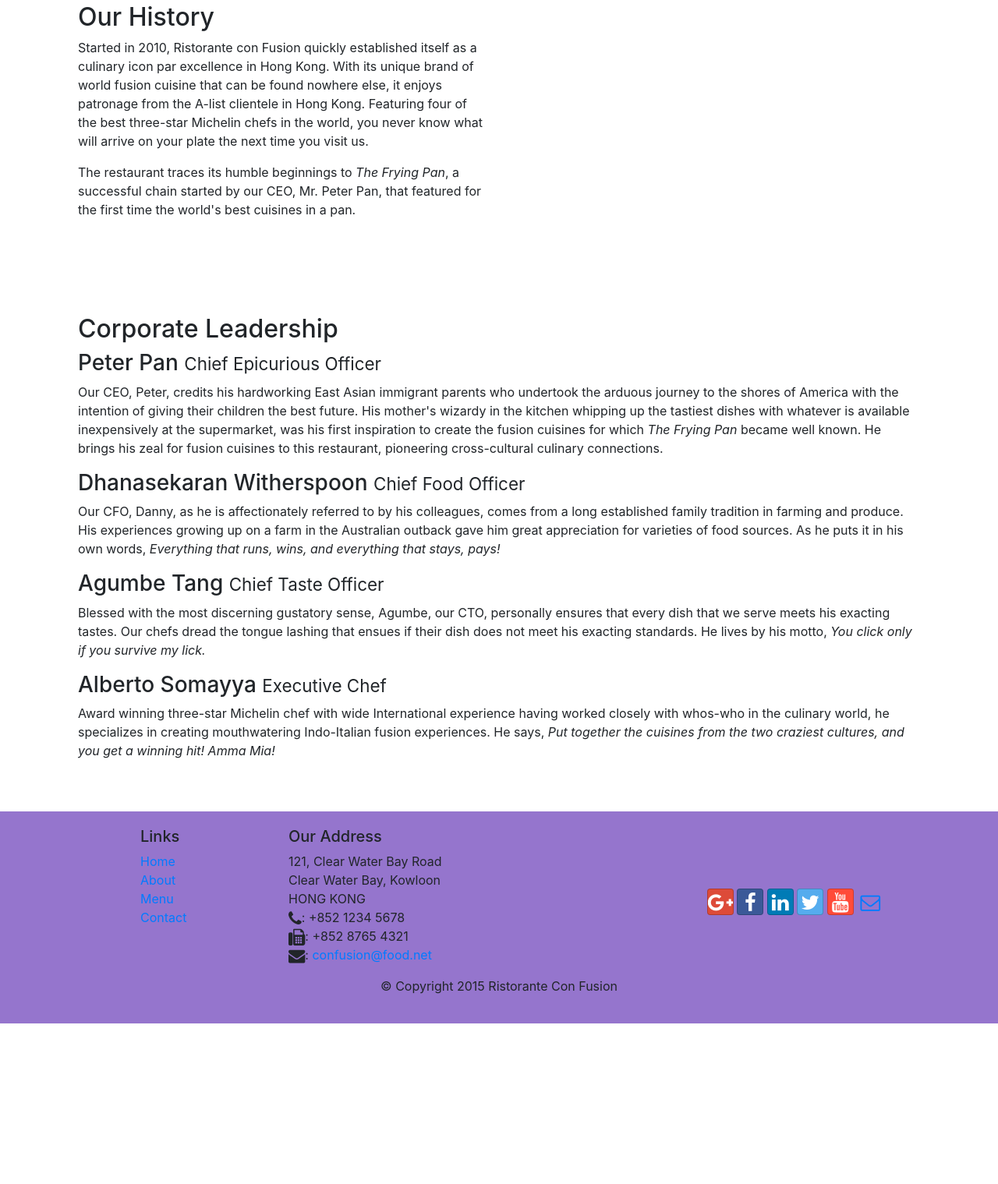
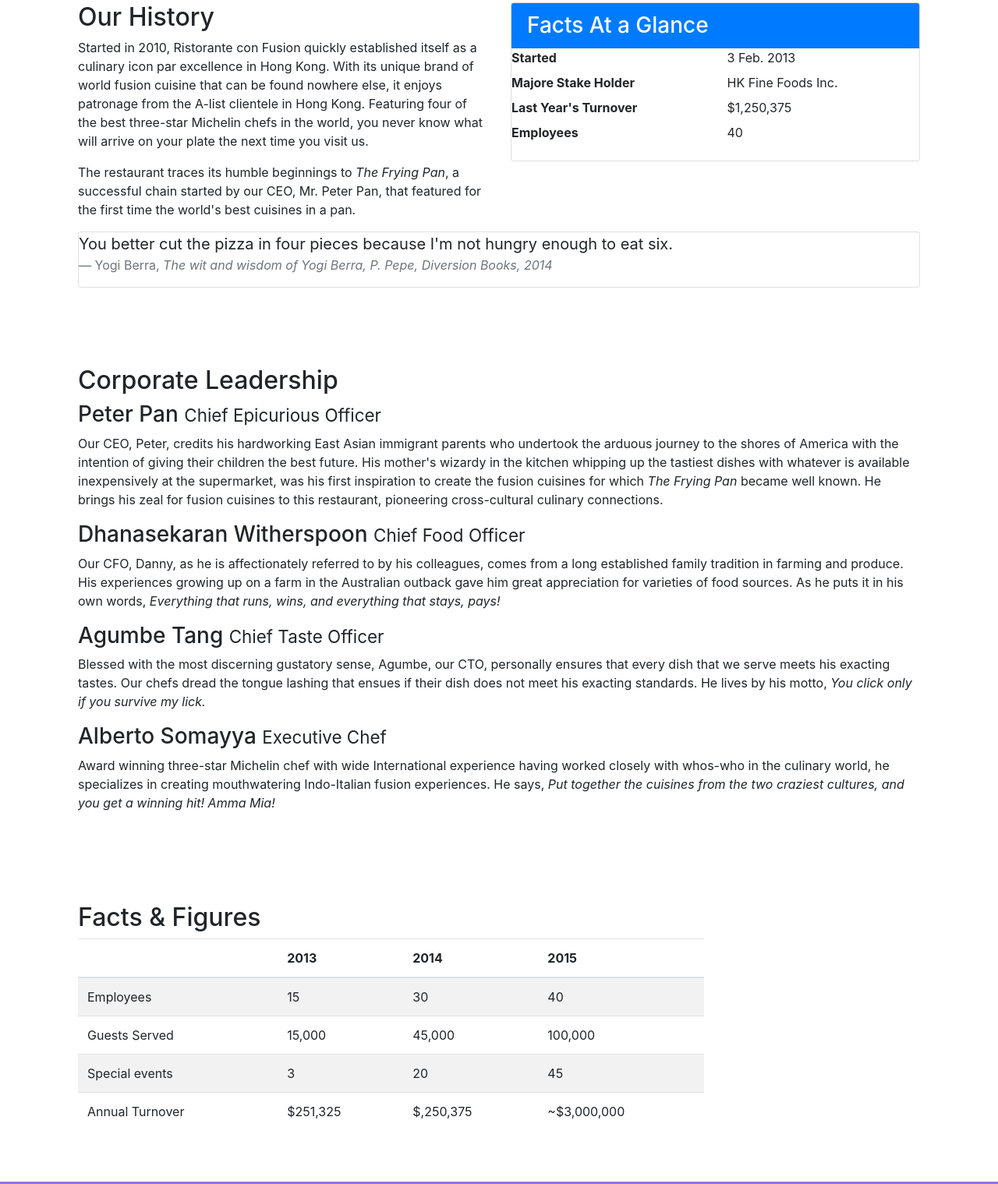
Before and after one commit to fireyose/ConFusion, a website: page aboutus.html in a window 1280 px wide. Shown: the part 488-2007 px from the top of the page at 78% size. Before the commit the page ends 1801 px from the top, so only its background shows below. Drawn offline with nearby package versions, Linux system fonts and the light colour scheme.

Commit message:
Tables and Cards

```diff
--- a/aboutus.html
+++ b/aboutus.html
@@ -68,7 +68,37 @@
                 <p>Started in 2010, Ristorante con Fusion quickly established itself as a culinary icon par excellence in Hong Kong. With its unique brand of world fusion cuisine that can be found nowhere else, it enjoys patronage from the A-list clientele in Hong Kong.  Featuring four of the best three-star Michelin chefs in the world, you never know what will arrive on your plate the next time you visit us.</p>
                 <p>The restaurant traces its humble beginnings to <em>The Frying Pan</em>, a successful chain started by our CEO, Mr. Peter Pan, that featured for the first time the world's best cuisines in a pan.</p>
             </div>
-            <div>
+            <div class="col-sm">
+                <div class="card">
+                    <h3 class="card-header bg-primary text-white">Facts At a Glance</h3>
+                    <div class="card-block">
+                        <dl class="row">
+                            <dt class="col-6">Started</dt>
+                            <dd class="col-6">3 Feb. 2013</dd>
+                            <dt class="col-6">Majore Stake Holder</dt>
+                            <dd class="col-6">HK Fine Foods Inc.</dd>
+                            <dt class="col-6">Last Year's Turnover</dt>
+                            <dd class="col-6">$1,250,375</dd>
+                            <dt class="col-6">Employees</dt>
+                            <dd class="col-6">40</dd>
+                        </dl>
+                    </div>
+                </div>
+            </div>
+            <div class="col-12">
+                <div class="card card-block bg-faded">
+                    <blockquote class="blockquote">
+                        <p class="mb-0">
+                            You better cut the pizza in four pieces
+                            because I'm not hungry enough to eat six.
+                        </p>
+                        <footer class="blockquote-footer">Yogi Berra,
+                            <cite title="Source title">
+                                The wit and wisdom of Yogi Berra, P. Pepe, Diversion Books, 2014
+                            </cite>
+                        </footer>
+                    </blockquote>
+                </div>
             </div>
         </div>
 
@@ -86,7 +116,53 @@
                 <p class="hidden-xs-down">Award winning three-star Michelin chef with wide International experience having worked closely with whos-who in the culinary world, he specializes in creating mouthwatering Indo-Italian fusion experiences. He says, <em>Put together the cuisines from the two craziest cultures, and you get a winning hit! Amma Mia!</em></p>
             </div>
        </div>
+       <div class="row row-content">
+           <div class="col-12 col-sm 9">
+               <h2>Facts &amp; Figures</h2>
+               <div class="table-responsive">
+                    <table class="table table-striped">
+                        <thead class="thead-inverse">
+                            <tr>
+                                <th>&nbsp;</th>
+                                <th>2013</th>
+                                <th>2014</th>
+                                <th>2015</th>
+                            </tr>
+                        </thead>
+                        <tbody>
+                            <tr>
+                                <td>Employees</td>
+                                <td>15</td>
+                                <td>30</td>
+                                <td>40</td>
+                            </tr>
+                            <tr>
+                                <td>Guests Served</td>
+                                <td>15,000</td>
+                                <td>45,000</td>
+                                <td>100,000</td>
+                            </tr>
+                            <tr>
+                                <td>Special events</td>
+                                <td>3</td>
+                                <td>20</td>
+                                <td>45</td>
+                            </tr>
+                            <tr>
+                                <td>Annual Turnover</td>
+                                <td>$251,325</td>
+                                <td>$,250,375</td>
+                                <td>~$3,000,000</td>
+                            </tr>
+                        </tbody>
+                    </table>
+                </div>
+            </table>
+           </div>
+           <div class="col-12 col-sm-3">
 
+           </div>
+       </div>
     </div>
 
     <!-- Footer -->
```
